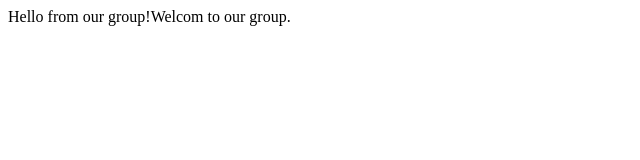
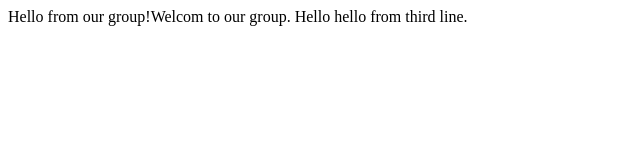
Before and after one commit to Dineshkumar-cyber/pre_intern01, a plain HTML site: page test1.html in a window 1280 px wide. Shown: the whole page, without its empty margins (0-640 px from the left). Drawn offline with Linux system fonts and the light colour scheme.

Commit message:
Added third line

```diff
--- a/test1.html
+++ b/test1.html
@@ -5,5 +5,6 @@
 </head>
 <body>
     Hello from our group!Welcom to our group.
+    Hello hello from third line.
 </body>
 </html>
```
